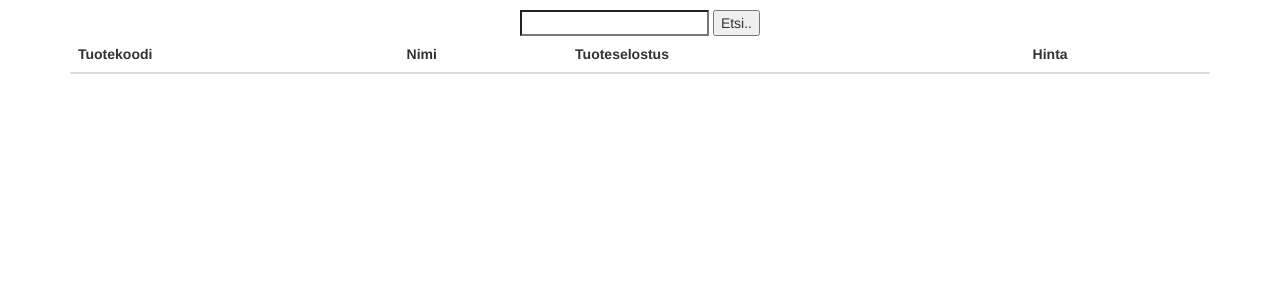
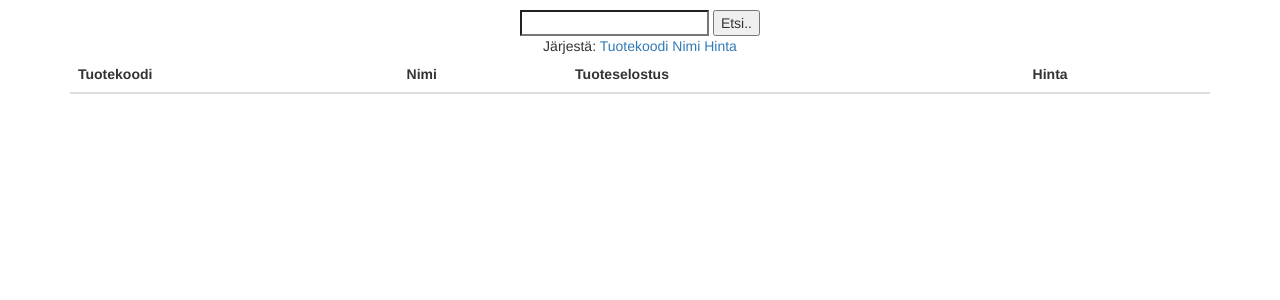
Before and after one commit to Vilperi27/verkkokauppa-projekti, a Django app: page / in a window 1280 px wide. Shown: the top 300 px of the page. Run offline with Django 3.2, Linux system fonts and the light colour scheme; data that the repository does not hold is empty; some libraries are stand-ins or nearby versions.

Commit message:
add normal sort to results

```diff
--- /dev/null
+++ b/homepage/forms.py
@@ -0,0 +1,4 @@
+from django import forms
+
+class SortForm(forms.Form):
+    sort_dir = forms.ChoiceField(widget=forms.RadioSelect, ['Tuotekoodi', 'Nimi', 'Hinta'])
--- a/homepage/urls.py
+++ b/homepage/urls.py
@@ -3,5 +3,7 @@ from . import views
 
 urlpatterns = [
     path("", views.home, {}),
-    path('search/<term>', views.get_products, name="search"),
+    path("id/", views.product_id),
+    path("name/", views.product_name),
+    path("price/", views.product_price),
 ]
--- a/homepage/views.py
+++ b/homepage/views.py
@@ -1,7 +1,7 @@
 from django.shortcuts import render, HttpResponse
 from homepage.models import Tuote
 
-# Create your views here.
+
 
 def home(request):
 
@@ -10,9 +10,23 @@ def home(request):
         tuotteet = Tuote.objects.filter(product_name__contains=term) | Tuote.objects.filter(product_id__contains=term)
         return render(request, 'home.html', {'product':tuotteet})
 
-    tuotteet = Tuote.objects.all()
+    tuotteet = Tuote.objects.all()[:10]
     return render(request, 'home.html', {'product':tuotteet})
 
-def get_products(request, term):
-    tuotteet = Tuote.objects.filter(product_name__contains=term)
+def product_id(request):
+
+    tuotteet = Tuote.objects.all().order_by('product_id')[:10]
+
     return render(request, 'home.html', {'product':tuotteet})
+
+def product_name(request):
+
+    tuotteet = Tuote.objects.all().order_by('product_name')[:10]
+
+    return render(request, 'home.html', {'product':tuotteet})
+
+def product_price(request):
+
+    tuotteet = Tuote.objects.all().order_by('product_price')[:10]
+
+    return render(request, 'home.html', {'product':tuotteet})
--- a/templates/home.html
+++ b/templates/home.html
@@ -13,6 +13,12 @@
       <input type="search" name="search">
       <button type="submit">Etsi..</button>
   </form>
+  </div>
+  <div class="sortoptions" align="center">
+      Järjestä:
+      <a href="/id" name="reverse">Tuotekoodi</a>
+      <a href="/name" name="reverse">Nimi</a>
+      <a href="/price" name="reverse">Hinta</a>
   </div>
   <div class="container">
   <table class="table table-striped" <>
```
